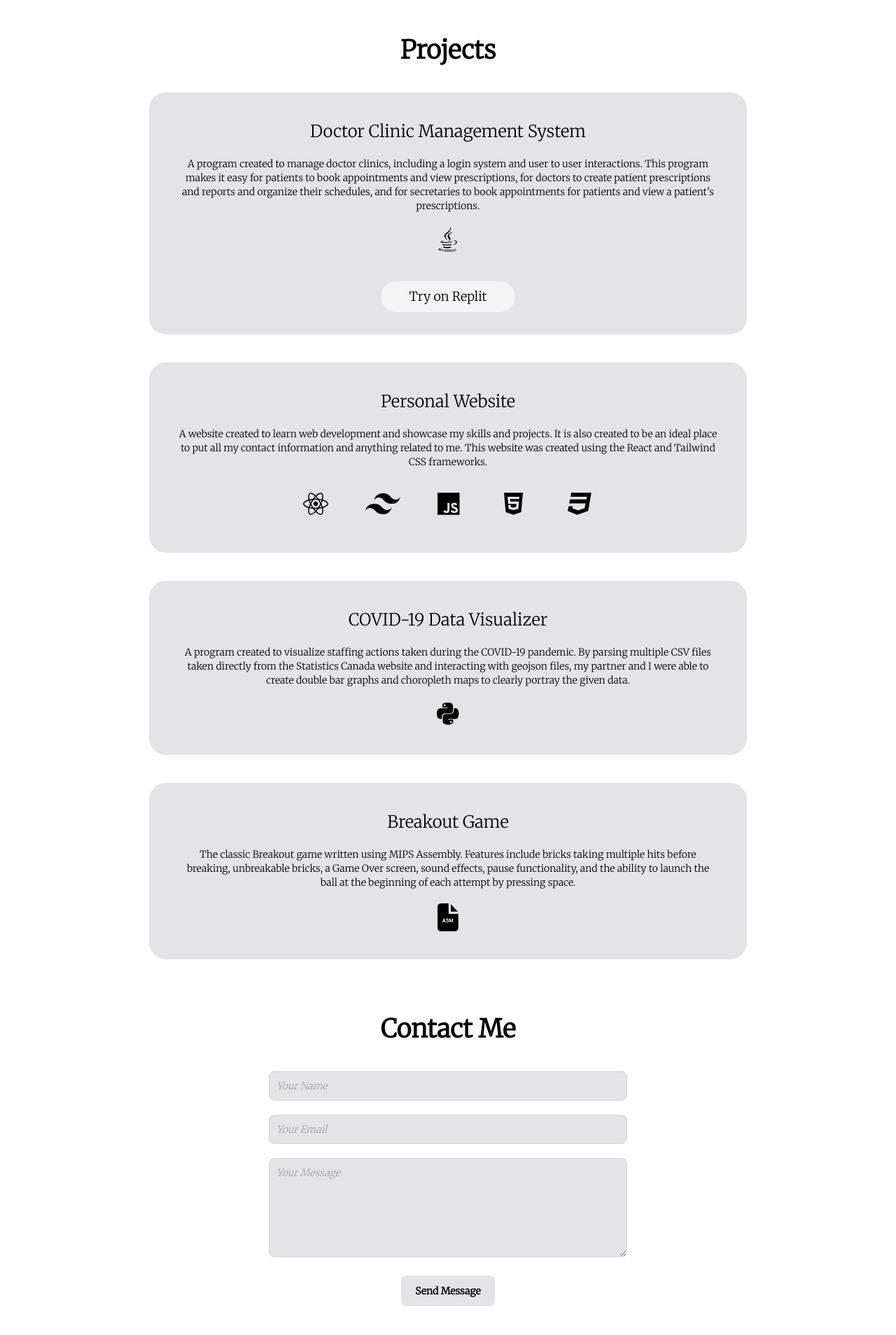
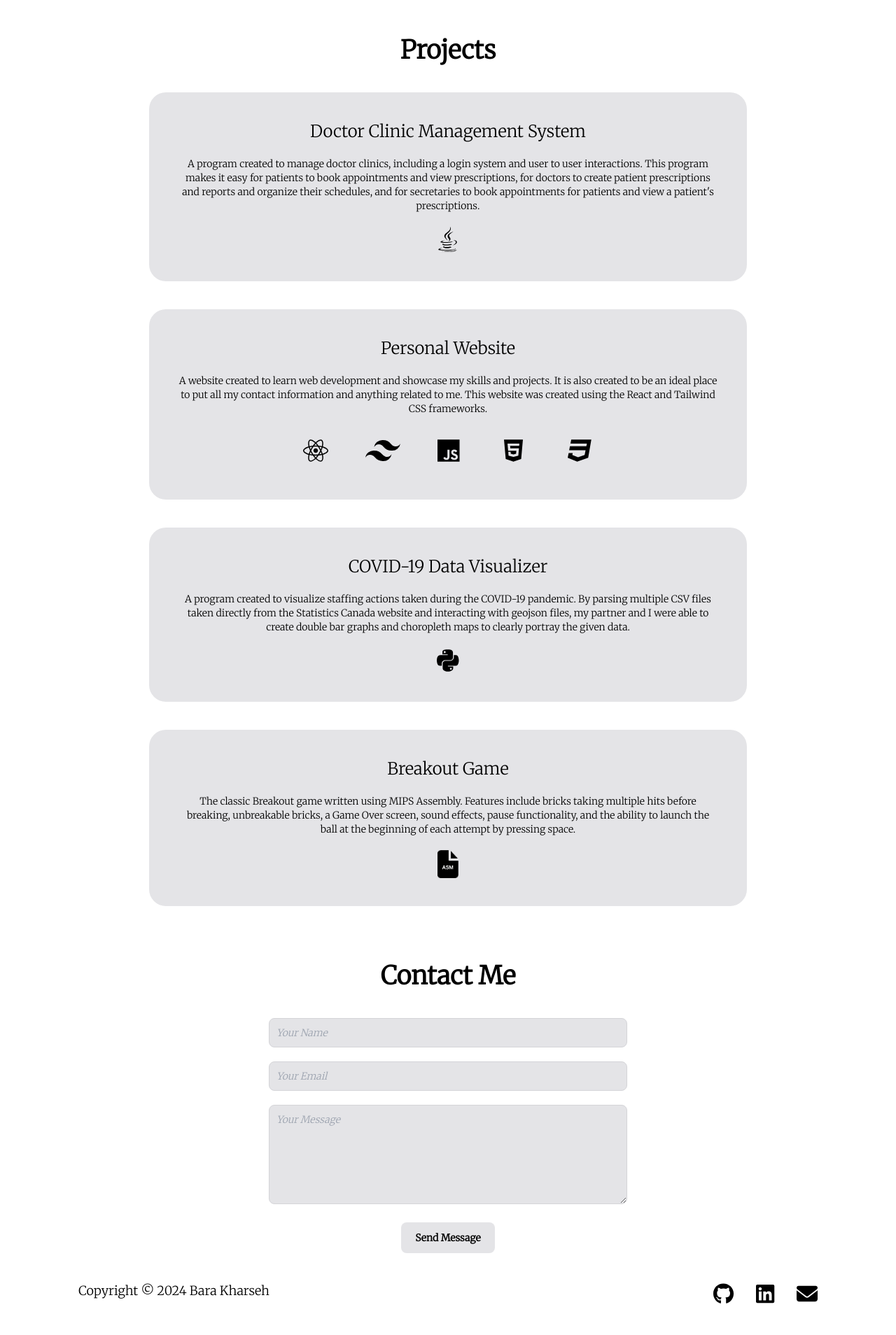
Before and after one commit to BaraKharseh/barakharseh.github.io, a React (Create React App) app: page / in a window 1280 px wide. Shown: the part 1360-3268 px from the top of the page at 70% size. Built offline with nearby package versions, Linux system fonts and the light colour scheme.

Commit message:
updated resume

```diff
--- a/src/components/Footer.js
+++ b/src/components/Footer.js
@@ -9,7 +9,7 @@ const Footer = () => {
     <div className="text-black dark:text-white font-merriweather pb-10 md:pl-28 text-center">
       <div className="md:flex justify-between">
         <h1 className="text-lg md:pb-0 pb-4">
-          Copyright &copy; 2022 Bara Kharseh{" "}
+          Copyright &copy; 2024 Bara Kharseh{" "}
         </h1>
         <div className="text-3xl md:pr-28">
           <a
--- a/src/components/Home.js
+++ b/src/components/Home.js
@@ -41,7 +41,7 @@ const Home = () => {
           <FontAwesomeIcon icon={faLinkedin} /> LinkedIn
         </a>
         <a
-          href="https://drive.google.com/file/d/1KcgINvu_hJfS08VeDKS_LICu7_sofrUJ/view?usp=sharing"
+          href="https://drive.google.com/file/d/1VZMK1RUZLibEmPwBZehxTqiSmiPjBqSC/view?usp=sharing"
           target="_blank"
           className="hover:text-orange-400 duration-300"
         >
--- a/src/components/Projects.js
+++ b/src/components/Projects.js
@@ -17,7 +17,7 @@ const Projects = () => {
         Projects
       </h1>
 
-      <div className="pb-8 md:w-2/3 w-10/12 dark:bg-zinc-700 bg-zinc-200 dark:text-white text-black font-merriweather text-center m-auto rounded-3xl hover:shadow-xl duration-300 dark:hover:shadow-xl-dark mb-10">
+      <div className="md:w-2/3 w-10/12 dark:bg-zinc-700 bg-zinc-200 dark:text-white text-black font-merriweather text-center m-auto rounded-3xl hover:shadow-xl duration-300 dark:hover:shadow-xl-dark mb-10">
         <a
           href="https://github.com/The-CSC207-Group/Project207"
           target="_blank"
@@ -39,7 +39,7 @@ const Projects = () => {
             <FontAwesomeIcon icon={faJava} className="text-4xl" />
           </div>
         </a>
-        <div className="mx-auto p-2 w-48 dark:bg-zinc-600 bg-zinc-100 dark:text-white text-black font-merriweather text-center rounded-3xl hover:bg-zinc-300 duration-300 dark:hover:bg-zinc-800 hover:cursor-pointer">
+        {/* <div className="mx-auto p-2 w-48 dark:bg-zinc-600 bg-zinc-100 dark:text-white text-black font-merriweather text-center rounded-3xl hover:bg-zinc-300 duration-300 dark:hover:bg-zinc-800 hover:cursor-pointer">
           <a
             href="https://replit.com/@ExoticLobster/Project207?v=1"
             target="_blank"
@@ -48,7 +48,7 @@ const Projects = () => {
               Try on Replit
             </h1>
           </a>
-        </div>
+        </div> */}
       </div>
 
       <div className="md:w-2/3 w-10/12 dark:bg-zinc-700 bg-zinc-200 dark:text-white text-black font-merriweather text-center m-auto rounded-3xl hover:shadow-xl duration-300 dark:hover:shadow-xl-dark mb-10">
```
